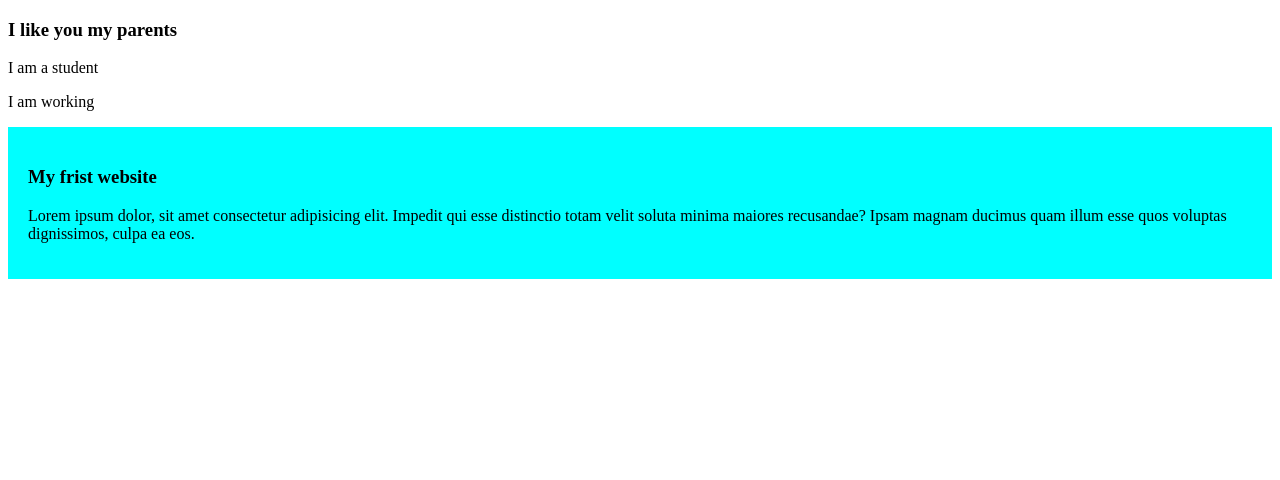
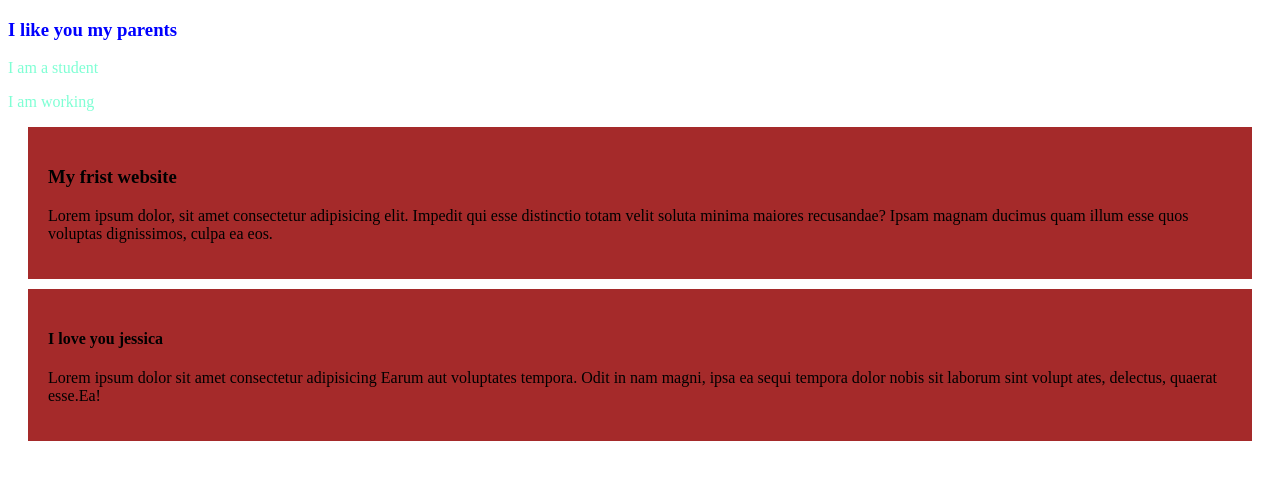
Before and after one commit to shiuddin/simple-repo, a plain HTML site: page Index.html in a window 1280 px wide. Drawn offline with Linux system fonts and the light colour scheme.

Commit message:
Your commit message

```diff
--- a/Index.html
+++ b/Index.html
@@ -6,9 +6,9 @@
     <title>simple repu</title>
     <link rel="stylesheet" href="styles/blogs.css"
 </head>
-    <h3>I like you my parents</h3>
-    <p>I am a student</p>
-    <p>I am working</p>
+    <h3 style="color: blue;">I like you my parents</h3>
+    <p style="color: aquamarine;">I am a student</p>
+    <p style="color: aquamarine;">I am working</p>
 <body>
     <div>
         <h3>My frist website</h3>
@@ -19,5 +19,12 @@
      </p>
 
     </div>
+    <div>
+        <h4>I love you jessica</h4>
+        <p>Lorem ipsum dolor sit amet consectetur adipisicing
+        Earum aut voluptates tempora. Odit in nam magni, ipsa
+        ea sequi tempora dolor nobis sit laborum sint volupt
+        ates, delectus, quaerat esse.Ea!</p>
+    </div>
 </body>
 </html>
--- a/styles/blogs.css
+++ b/styles/blogs.css
@@ -3,3 +3,10 @@ div{
    padding: 20px;
 
 }
+div{
+    background-color: brown;
+    padding: 20px;
+    margin: 10px 20px;
+
+
+}
```
